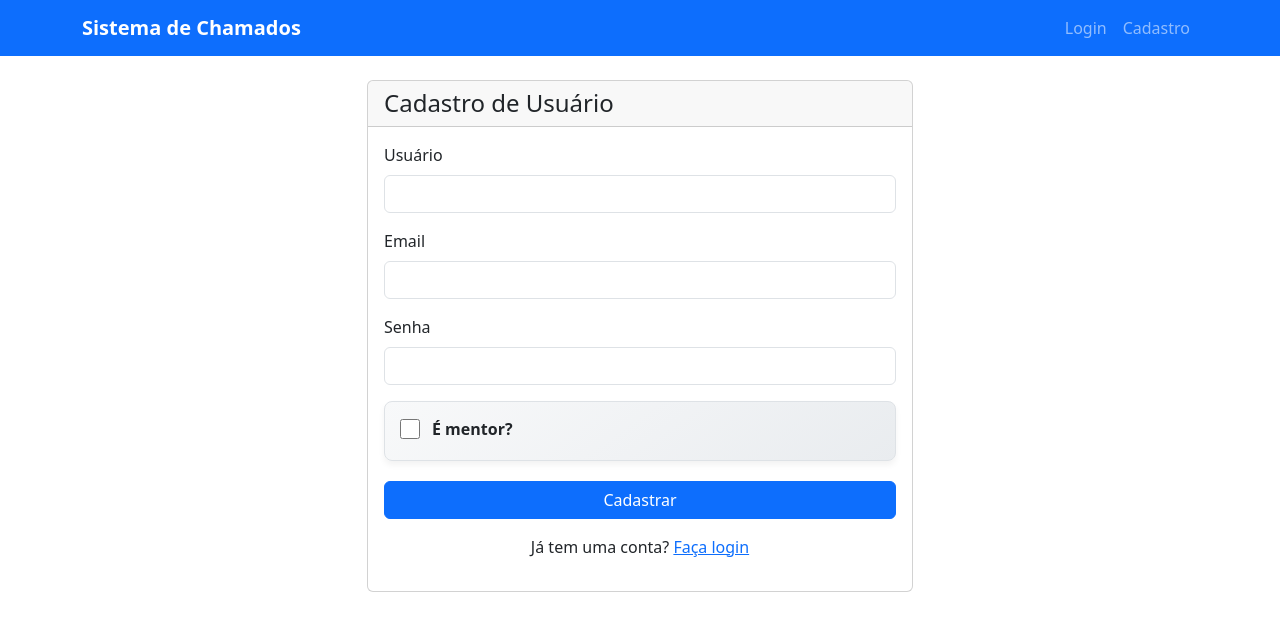
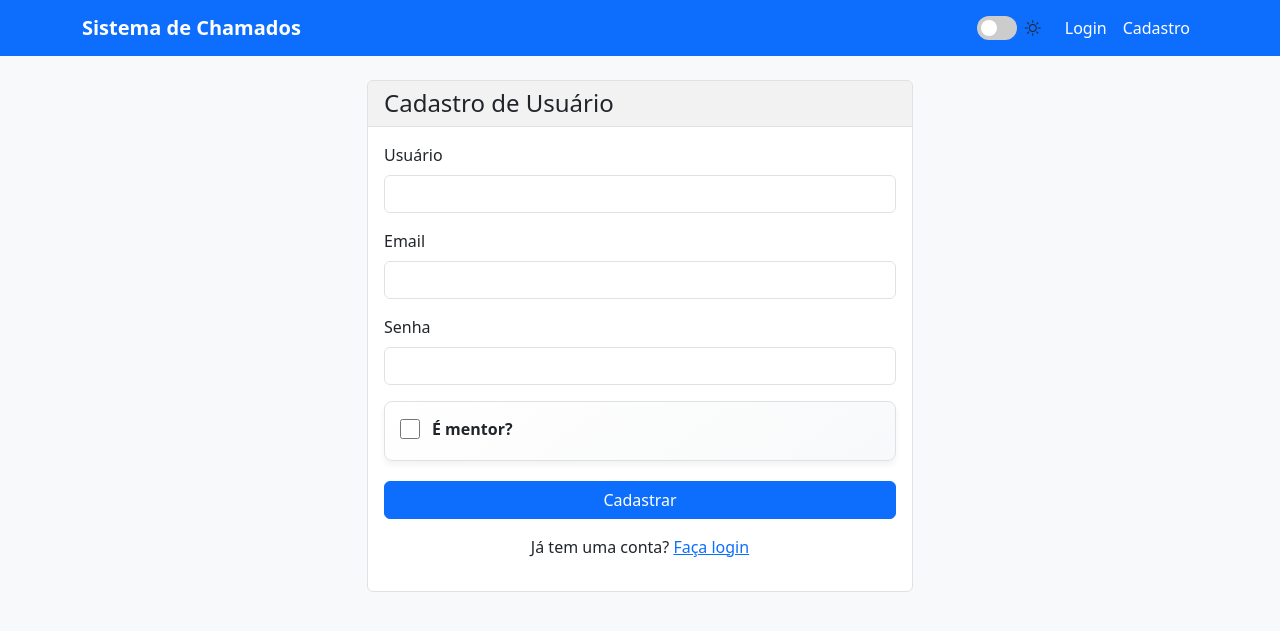
Before and after one commit to lucasrbarros/mentoria, a Flask app: page /register in a window 1280 px wide. Shown: the top 631 px of the page. Run offline with Flask 3, Linux system fonts and the light colour scheme; some libraries are stand-ins or nearby versions.

Commit message:
dark theme

```diff
--- a/app/static/css/style.css
+++ b/app/static/css/style.css
@@ -1,10 +1,151 @@
+/* Variáveis para temas */
+:root {
+    /* Tema claro (padrão) */
+    --body-bg: #f8f9fa;
+    --card-bg: #ffffff;
+    --text-color: #212529;
+    --text-muted: #6c757d;
+    --border-color: #dee2e6;
+    --navbar-bg: #0d6efd;
+    --navbar-color: #ffffff;
+    --primary-color: #0d6efd;
+    --hover-bg: #f8f9fa;
+}
+
+/* Tema escuro */
+[data-theme="dark"] {
+    --body-bg: #121212;
+    --card-bg: #1e1e1e;
+    --text-color: #e0e0e0;
+    --text-muted: #adb5bd;
+    --border-color: #343a40;
+    --navbar-bg: #212529;
+    --navbar-color: #ffffff;
+    --primary-color: #3d8bfd;
+    --hover-bg: #2c2c2c;
+    --bs-heading-color: #fff;
+    --bs-body-color: #fff;
+}
+
+
+/* Aplicação das variáveis CSS no tema */
+body {
+    background-color: var(--body-bg);
+    color: var(--text-color);
+    transition: background-color 0.3s ease, color 0.3s ease;
+}
+
+.card {
+    background-color: var(--card-bg);
+    border-color: var(--border-color);
+}
+
+.card-header {
+    background-color: rgba(0, 0, 0, 0.05);
+    border-bottom-color: var(--border-color);
+}
+
+.text-muted {
+    color: var(--text-muted) !important;
+}
+
+.navbar-dark {
+    background-color: var(--navbar-bg) !important;
+}
+
+.navbar-dark .navbar-brand,
+.navbar-dark .nav-link {
+    color: var(--navbar-color);
+}
+
+.btn-primary {
+    background-color: var(--primary-color);
+    border-color: var(--primary-color);
+}
+
+.btn-outline-primary {
+    border-color: var(--primary-color);
+    color: var(--primary-color);
+}
+
+.btn-outline-primary:hover {
+    background-color: var(--primary-color);
+    color: #fff;
+}
+
+/* Botão de alternar tema */
+.theme-switch {
+    position: relative;
+    display: inline-block;
+    width: 40px;
+    height: 24px;
+}
+
+.theme-switch input {
+    opacity: 0;
+    width: 0;
+    height: 0;
+}
+
+.theme-slider {
+    position: absolute;
+    cursor: pointer;
+    top: 0;
+    left: 0;
+    right: 0;
+    bottom: 0;
+    background-color: #ccc;
+    transition: .4s;
+    border-radius: 24px;
+}
+
+.theme-slider:before {
+    position: absolute;
+    content: "";
+    height: 16px;
+    width: 16px;
+    left: 4px;
+    bottom: 4px;
+    background-color: white;
+    transition: .4s;
+    border-radius: 50%;
+}
+
+input:checked + .theme-slider {
+    background-color: var(--primary-color);
+}
+
+input:checked + .theme-slider:before {
+    transform: translateX(16px);
+}
+
+/* Estilos específicos para elementos no modo escuro */
+[data-theme="dark"] .alert-info {
+    background-color: #28383e;
+    color: #9fcdff;
+    border-color: #4a6a73;
+}
+
+[data-theme="dark"] .form-control,
+[data-theme="dark"] .form-select {
+    background-color: #2c2c2c;
+    border-color: #444;
+    color: #e0e0e0;
+}
+
+[data-theme="dark"] .form-control:focus,
+[data-theme="dark"] .form-select:focus {
+    background-color: #333;
+    color: #fff;
+}
+
 /* Estilos para o componente de seleção de mentor */
 .mentor-option {
-    background: linear-gradient(145deg, #f8f9fa, #e9ecef);
+    background: linear-gradient(145deg, var(--card-bg), var(--hover-bg));
     border-radius: 8px;
     padding: 15px;
     margin-bottom: 20px;
-    border: 1px solid #dee2e6;
+    border: 1px solid var(--border-color);
     box-shadow: 0 4px 6px rgba(0,0,0,0.05);
     transition: all 0.3s ease;
 }
@@ -18,19 +159,19 @@
     width: 20px;
     height: 20px;
     margin-right: 12px;
-    accent-color: #0d6efd;
+    accent-color: var(--primary-color);
 }
 
 .mentor-title {
     font-weight: 600;
-    color: #212529;
+    color: var(--text-color);
     margin-bottom: 4px;
     display: flex;
     align-items: center;
 }
 
 .mentor-badge {
-    background-color: #0d6efd;
+    background-color: var(--primary-color);
     color: white;
     padding: 4px 8px;
     font-size: 12px;
@@ -39,7 +180,7 @@
 }
 
 .mentor-desc {
-    color: #6c757d;
+    color: var(--text-muted);
     font-size: 0.85rem;
     margin-left: 32px;
 }
--- /dev/null
+++ b/app/static/js/theme.js
@@ -0,0 +1,75 @@
+// Aplicamos o tema imediatamente para evitar flash de tema incorreto
+(function() {
+    // Obtém o tema das preferências do usuário
+    const savedTheme = localStorage.getItem('theme') || 'light';
+
+    // Aplica o tema ao documento imediatamente
+    document.documentElement.setAttribute('data-theme', savedTheme);
+})();
+
+// Função para alternar o tema
+function toggleTheme() {
+    // Verifica o tema atual
+    const currentTheme = localStorage.getItem('theme') || 'light';
+
+    // Alterna para o tema oposto
+    const newTheme = currentTheme === 'light' ? 'dark' : 'light';
+
+    // Armazena a preferência do usuário
+    localStorage.setItem('theme', newTheme);
+
+    // Aplica o tema ao documento
+    document.documentElement.setAttribute('data-theme', newTheme);
+
+    // Atualiza o estado do switch
+    const themeSwitch = document.getElementById('themeSwitch');
+    if (themeSwitch) {
+        themeSwitch.checked = newTheme === 'dark';
+    }
+
+    // Atualiza o ícone
+    updateThemeIcon(newTheme);
+}
+
+// Função para atualizar o ícone de acordo com o tema
+function updateThemeIcon(theme) {
+    const themeIcon = document.getElementById('themeIcon');
+    if (themeIcon) {
+        if (theme === 'dark') {
+            themeIcon.classList.remove('bi-sun');
+            themeIcon.classList.add('bi-moon');
+        } else {
+            themeIcon.classList.remove('bi-moon');
+            themeIcon.classList.add('bi-sun');
+        }
+    }
+}
+
+// Função para aplicar o tema salvo
+function applyTheme() {
+    // Obtém o tema das preferências do usuário
+    const savedTheme = localStorage.getItem('theme') || 'light';
+
+    // Aplica o tema ao documento
+    document.documentElement.setAttribute('data-theme', savedTheme);
+
+    // Atualiza o estado do switch
+    const themeSwitch = document.getElementById('themeSwitch');
+    if (themeSwitch) {
+        themeSwitch.checked = savedTheme === 'dark';
+    }
+
+    // Atualiza o ícone
+    updateThemeIcon(savedTheme);
+}
+
+// Aplicar o tema quando o DOM estiver carregado
+document.addEventListener('DOMContentLoaded', () => {
+    applyTheme();
+
+    // Adiciona evento de clique ao botão de alternar tema
+    const themeSwitch = document.getElementById('themeSwitch');
+    if (themeSwitch) {
+        themeSwitch.addEventListener('change', toggleTheme);
+    }
+});
--- a/app/templates/base.html
+++ b/app/templates/base.html
@@ -4,6 +4,8 @@
     <meta charset="UTF-8">
     <meta name="viewport" content="width=device-width, initial-scale=1.0">
     <title>{% block title %}{% endblock %} - Sistema de Chamados</title>
+    <!-- Carregamos o script de tema primeiro para evitar flash de tema errado -->
+    <script src="{{ url_for('static', filename='js/theme.js') }}"></script>
     <link href="https://cdn.jsdelivr.net/npm/bootstrap@5.3.0/dist/css/bootstrap.min.css" rel="stylesheet">
     <link rel="stylesheet" href="https://cdn.jsdelivr.net/npm/bootstrap-icons@1.7.2/font/bootstrap-icons.css">
     <link rel="stylesheet" href="{{ url_for('static', filename='css/style.css') }}">
@@ -47,6 +49,15 @@
                     {% endif %}
                 </ul>
                 <ul class="navbar-nav">
+                    <!-- Alternar tema -->
+                    <li class="nav-item d-flex align-items-center me-3">
+                        <label class="theme-switch me-2">
+                            <input type="checkbox" id="themeSwitch">
+                            <span class="theme-slider"></span>
+                        </label>
+                        <i id="themeIcon" class="bi bi-sun"></i>
+                    </li>
+
                     {% if current_user.is_authenticated %}
                     <li class="nav-item">
                         <span class="nav-link">
```
